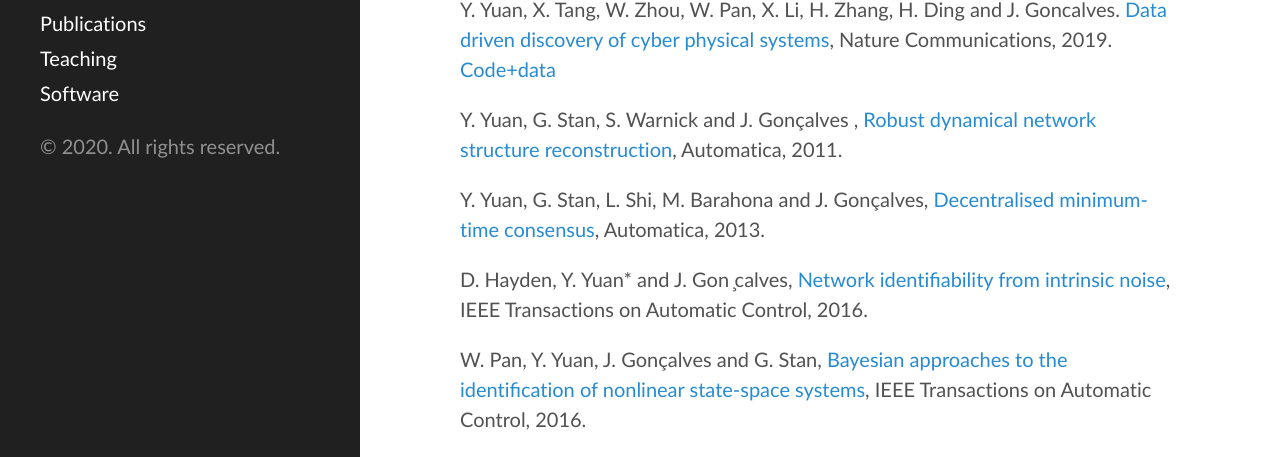
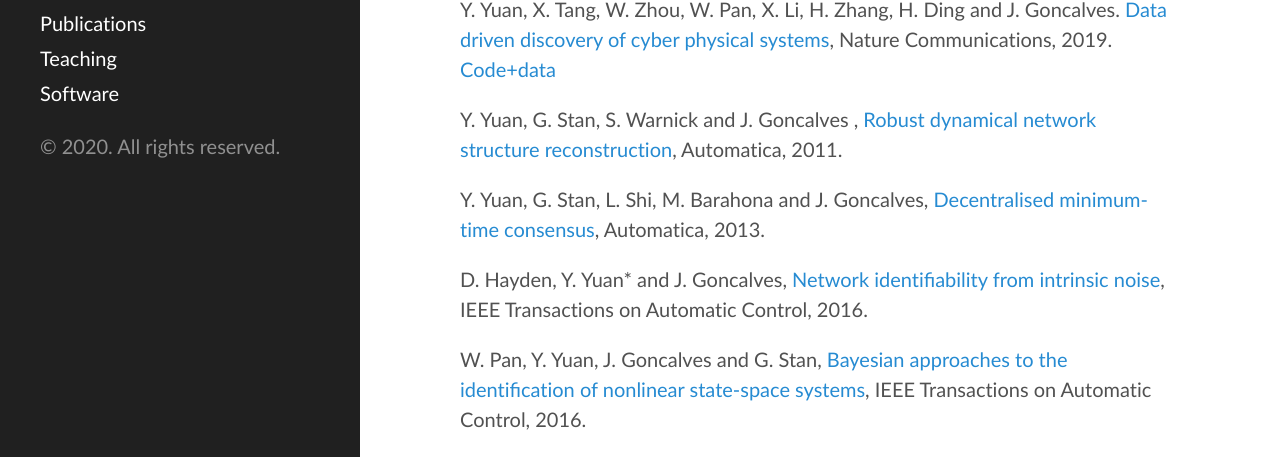
Before and after one commit to yy311/yy311.github.io, a Jekyll site: the page built from publication.md, in a window 1280 px wide and 900 px high. Shown: the part 424-881 px from the top of the window. Built offline with Jekyll 4.4.1, drawn with Linux system fonts in a browser that asks for light colours.

Commit message:
Update publication.md

```diff
--- a/publication.md
+++ b/publication.md
@@ -16,13 +16,13 @@ For a full list, please refer to my [google citation](https://scholar.google.co.
 
 Y. Yuan, X. Tang, W. Zhou, W. Pan, X. Li, H. Zhang, H. Ding and J. Goncalves. [Data driven discovery of cyber physical systems](https://www.nature.com/articles/s41467-019-12490-1), Nature Communications, 2019. [Code+data](https://github.com/HAIRLAB/CPSid)
 
-Y. Yuan, G. Stan, S. Warnick and J. Gonçalves , [Robust dynamical network structure reconstruction](http://www.sciencedirect.com/science/article/pii/S0005109811001828), Automatica, 2011.
+Y. Yuan, G. Stan, S. Warnick and J. Goncalves , [Robust dynamical network structure reconstruction](http://www.sciencedirect.com/science/article/pii/S0005109811001828), Automatica, 2011.
 
-Y. Yuan, G. Stan, L. Shi, M. Barahona and J. Gonçalves, [Decentralised minimum-time consensus](http://www.sciencedirect.com/science/article/pii/S0005109813000794), Automatica, 2013.
+Y. Yuan, G. Stan, L. Shi, M. Barahona and J. Goncalves, [Decentralised minimum-time consensus](http://www.sciencedirect.com/science/article/pii/S0005109813000794), Automatica, 2013.
 
-D. Hayden, Y. Yuan* and J. Gon ̧calves, [Network identifiability from intrinsic noise](https://ieeexplore.ieee.org/document/7784731), IEEE Transactions on Automatic Control, 2016.
+D. Hayden, Y. Yuan* and J. Goncalves, [Network identifiability from intrinsic noise](https://ieeexplore.ieee.org/document/7784731), IEEE Transactions on Automatic Control, 2016.
 
-W. Pan, Y. Yuan, J. Gonçalves and G. Stan, [Bayesian approaches to the identification of nonlinear state-space systems](http://arxiv.org/pdf/1408.3549v5.pdf), IEEE Transactions on Automatic Control, 2016.
+W. Pan, Y. Yuan, J. Goncalves and G. Stan, [Bayesian approaches to the identification of nonlinear state-space systems](http://arxiv.org/pdf/1408.3549v5.pdf), IEEE Transactions on Automatic Control, 2016.
 
 
 <h4>Applitions to Cyber-physical Systems:</h4>
```
